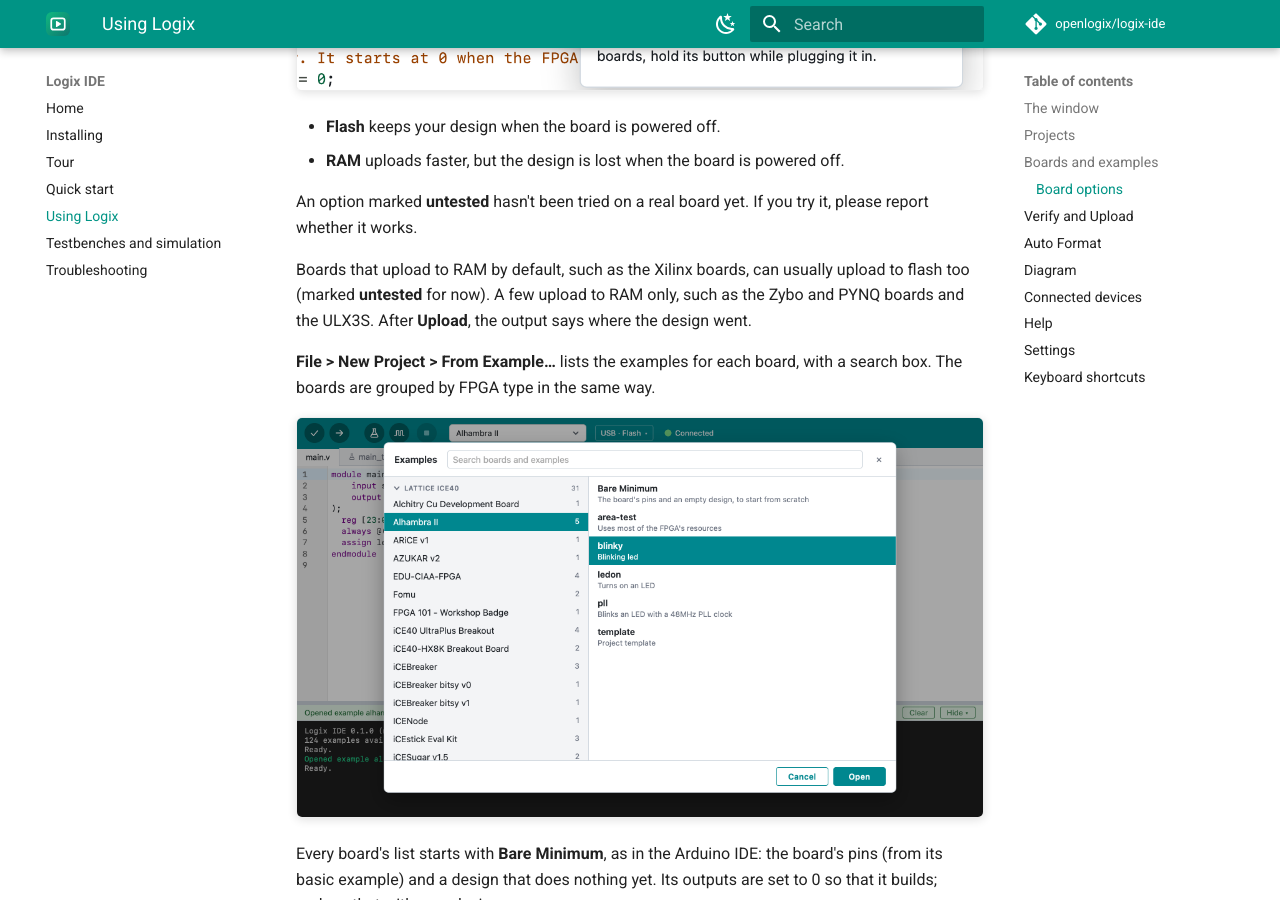
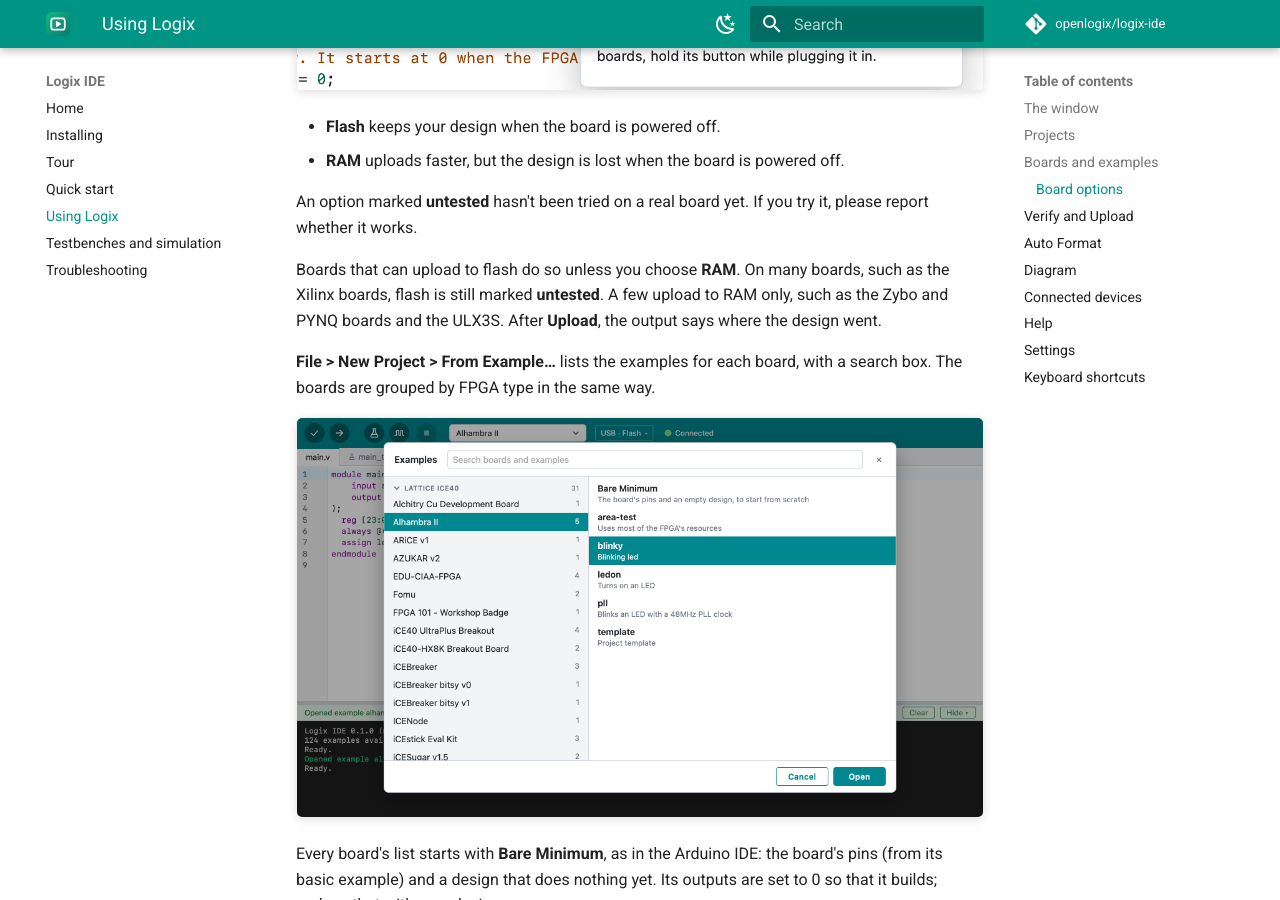
Before and after one commit to openlogix/logix-ide, an MkDocs documentation site: the page built from docs/using-logix.md, in a window 1280 px wide and 900 px high, scrolled down 2980 px. Built offline with MkDocs 1.6.1 and Material for MkDocs 9.7.7, drawn with Linux system fonts in a browser that asks for light colours; comment, search, counter and statistics services are not loaded.

Commit message:
Flash is the default wherever a board has it (engine catalog)
The fake backend's catalog and connected boards follow the engine; the
spec and Using Logix say an upload goes to flash unless RAM is chosen.

Co-Authored-By: Claude Opus 5.5 <noreply@anthropic.com>

```diff
--- a/docs/using-logix.md
+++ b/docs/using-logix.md
@@ -110,10 +110,10 @@ project remembers it.
 An option marked **untested** hasn't been tried on a real board yet. If you
 try it, please report whether it works.
 
-Boards that upload to RAM by default, such as the Xilinx boards, can
-usually upload to flash too (marked **untested** for now). A few upload to
-RAM only, such as the Zybo and PYNQ boards and the ULX3S. After **Upload**,
-the output says where the design went.
+Boards that can upload to flash do so unless you choose **RAM**. On many
+boards, such as the Xilinx boards, flash is still marked **untested**. A few
+upload to RAM only, such as the Zybo and PYNQ boards and the ULX3S. After
+**Upload**, the output says where the design went.
 
 **File > New Project > From Example…** lists the examples for each board, with a search box.
 The boards are grouped by FPGA type in the same way.
```
Also changed, not shown: CLAUDE.md (+1 -1 lines), 2 other files.
